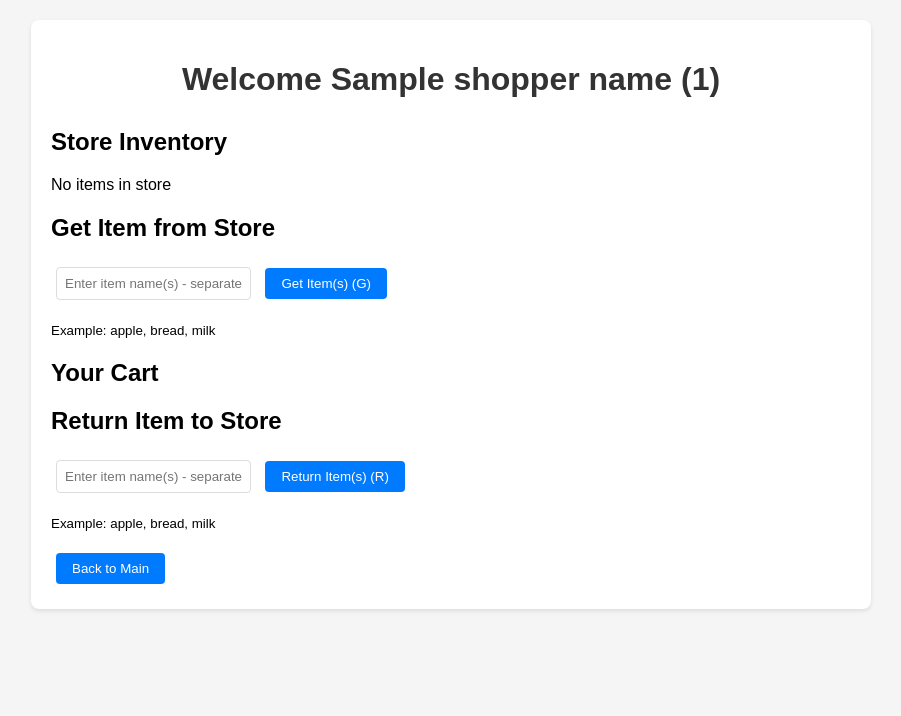
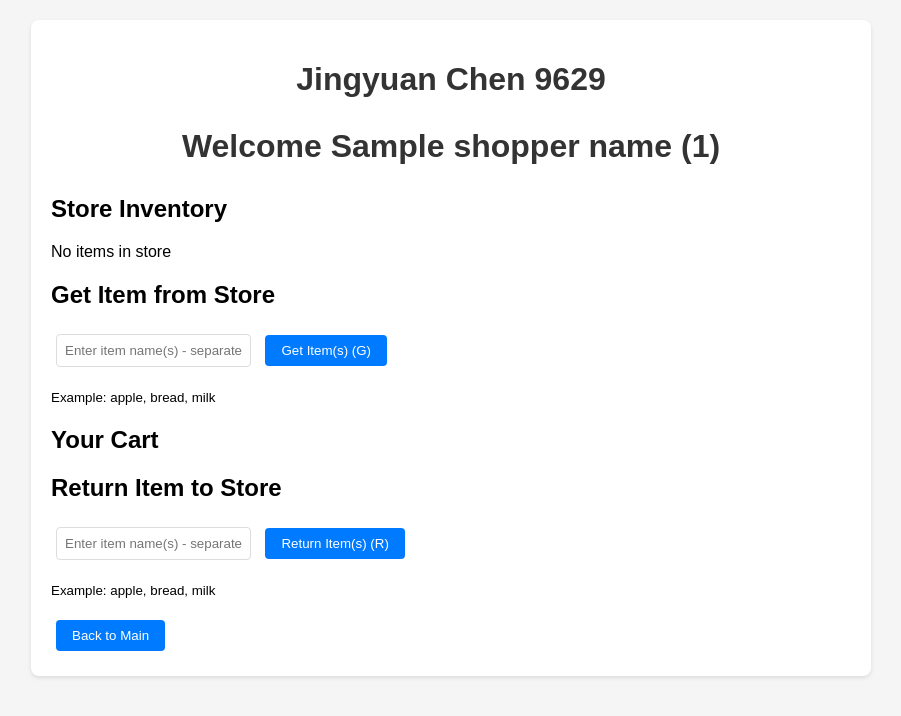
Before and after one commit to chenjingyuan99/quiz6game, a Flask app: template templates/shopper.html in a window 1280 px wide. Shown: the top 716 px of the page, without its empty margins (189-1090 px from the left). Run offline with Flask 3, Linux system fonts and the light colour scheme; the template is opened without the code that fills it: most values are stand-ins (such as "Sample title", 1, 10 or a date in 2020); data that the repository does not hold is empty.

Commit message:
Update shopper.html

```diff
--- a/templates/shopper.html
+++ b/templates/shopper.html
@@ -7,6 +7,7 @@
 </head>
 <body>
     <div class="container">
+        <h1>Jingyuan Chen 9629</h1>
         <h1>Welcome {{ shopper_name }} ({{ shopper_id }})</h1>
 
         <div class="section">
```
